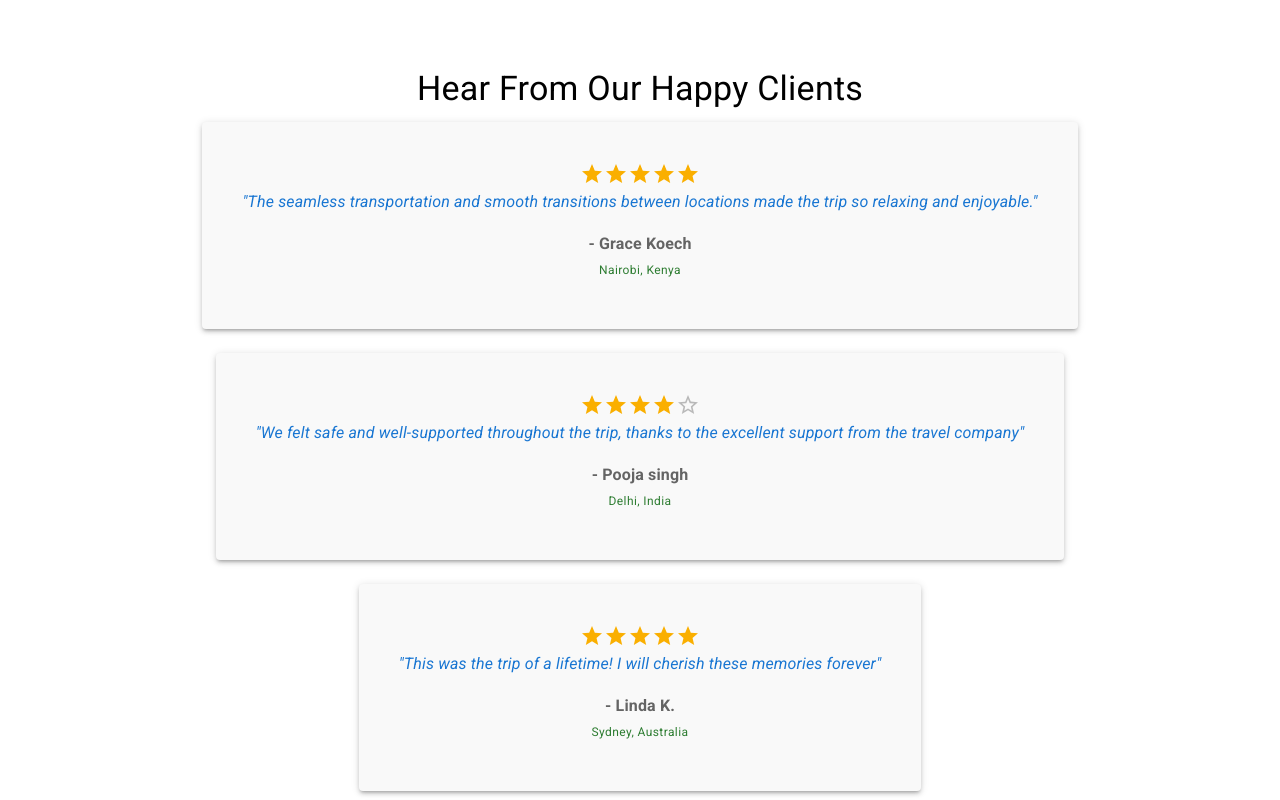
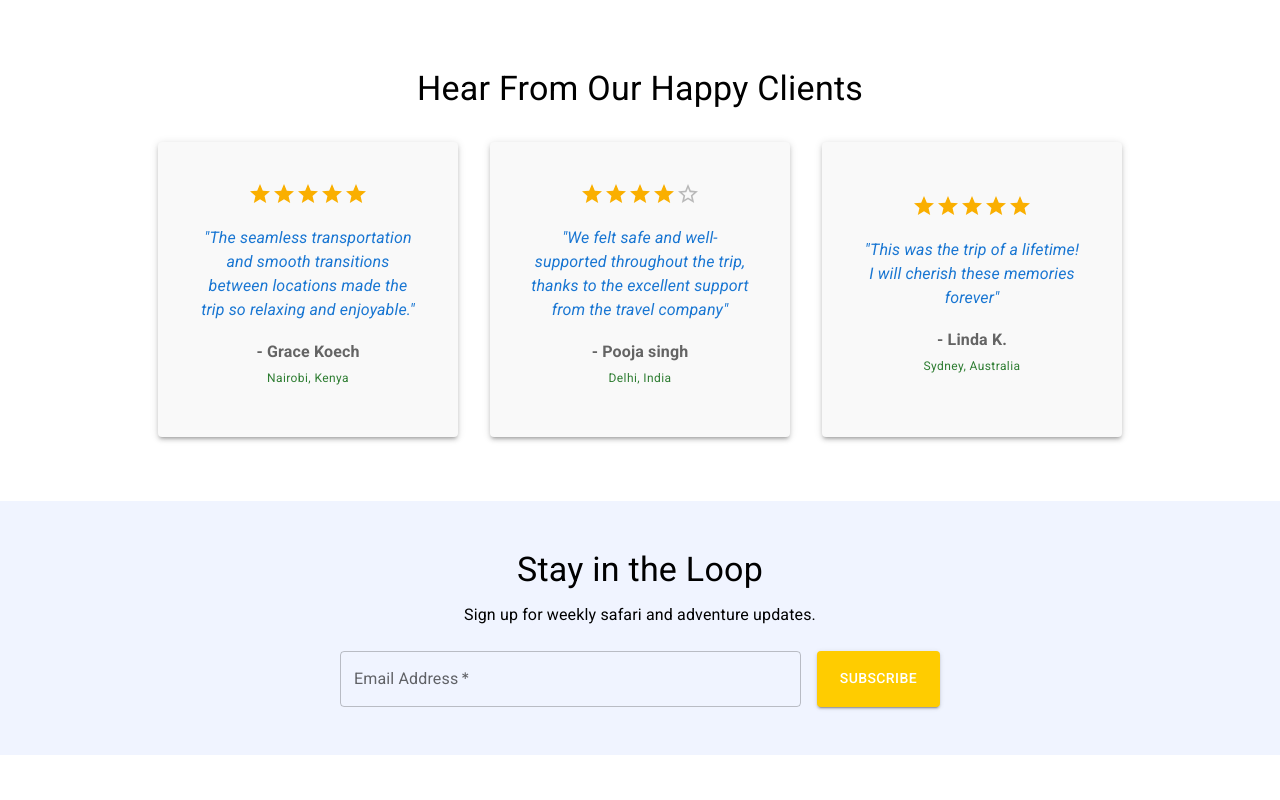
Before and after one commit to caren580/Zaph_Tours, a React (Vite) app: page / in a window 1280 px wide. Shown: the part 2200-3000 px from the top of the page. Built offline with nearby package versions, Linux system fonts and the light colour scheme.

Commit message:
Display testimonials in a horizontal row

```diff
--- a/src/components/Testimonials.tsx
+++ b/src/components/Testimonials.tsx
@@ -1,5 +1,5 @@
 import {
-  Grid,
+  Box,
   Card,
   CardContent,
   Typography,
@@ -15,21 +15,28 @@ function Testimonials() {
         Hear From Our Happy Clients
       </Typography>
 
-      <Grid container spacing={3} justifyContent="center">
+      <Box
+        sx={{
+          display: "flex",
+          flexWrap: "wrap",
+          justifyContent: "center",
+          gap: 4,
+          mt: 4,
+        }}
+      >
         {testimonials.map((testimonial, index) => (
-          <Grid key={index}>
           <Card
+            key={index}
             sx={{
               backgroundColor: "#f9f9f9",
-                height: "100%",
+              width: 300,
               p: 3,
+              textAlign: "center",
+              boxShadow: 3,
               display: "flex",
               flexDirection: "column",
-                gap: "1rem",
+              justifyContent: "center",
               alignItems: "center",
-                textAlign: "center",
-                justifyContent: "center",
-                boxShadow: 3,
             }}
           >
             <CardContent>
@@ -42,7 +49,7 @@ function Testimonials() {
               <Typography
                 variant="body1"
                 color="primary"
-                  sx={{ fontStyle: "italic" }}
+                sx={{ fontStyle: "italic", mt: 2 }}
               >
                 "{testimonial.quote}"
               </Typography>
@@ -59,9 +66,8 @@ function Testimonials() {
               </Typography>
             </CardContent>
           </Card>
-          </Grid>
         ))}
-      </Grid>
+      </Box>
     </Container>
   );
 }
```
Lines whose indentation alone changed are shown as unchanged.
